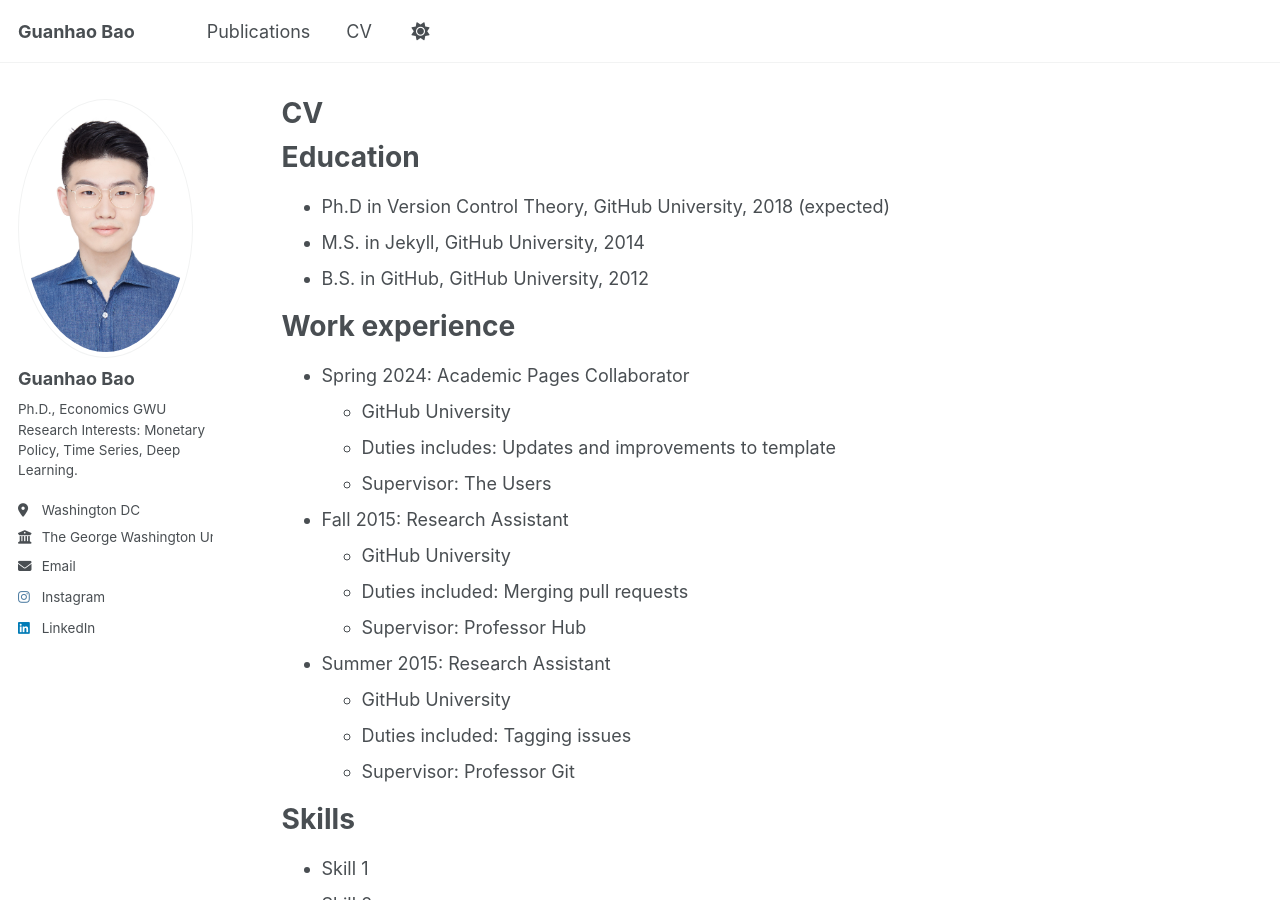
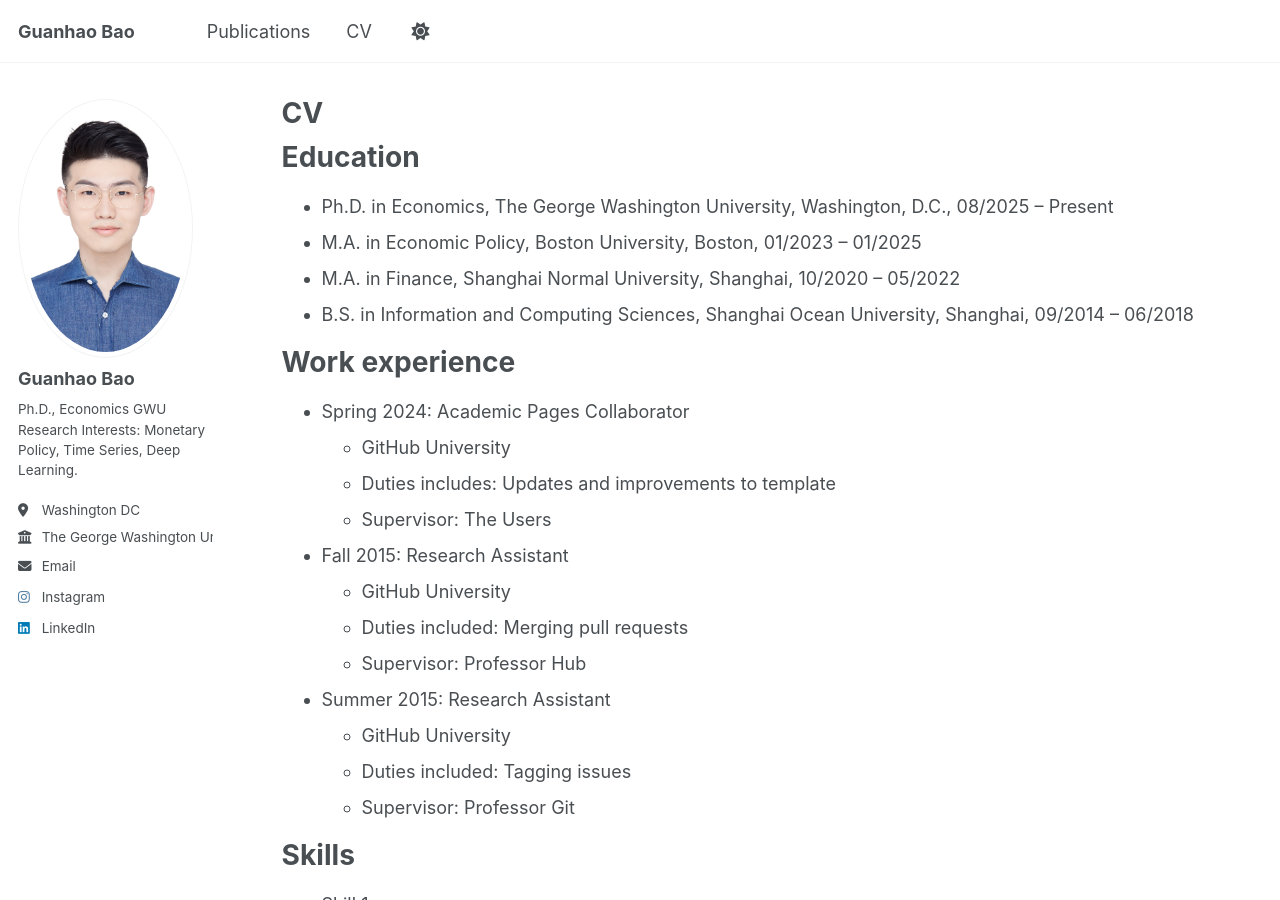
Before and after one commit to GuanhaoBao/guanhaobao.github.io, a Jekyll site: the page built from _pages/cv.md, in a window 1280 px wide and 900 px high. Built offline with Jekyll 4.4.1, drawn with Linux system fonts in a browser that asks for light colours; a script that is not in the unit is left out.

Commit message:
Update cv.md

```diff
--- a/_pages/cv.md
+++ b/_pages/cv.md
@@ -11,9 +11,10 @@ redirect_from:
 
 Education
 ======
-* Ph.D in Version Control Theory, GitHub University, 2018 (expected)
-* M.S. in Jekyll, GitHub University, 2014
-* B.S. in GitHub, GitHub University, 2012
+* Ph.D. in Economics, The George Washington University, Washington, D.C., 08/2025 – Present
+* M.A. in Economic Policy, Boston University, Boston, 01/2023 – 01/2025
+* M.A. in Finance, Shanghai Normal University, Shanghai, 10/2020 – 05/2022
+* B.S. in Information and Computing Sciences, Shanghai Ocean University, Shanghai, 09/2014 – 06/2018
 
 Work experience
 ======
```
